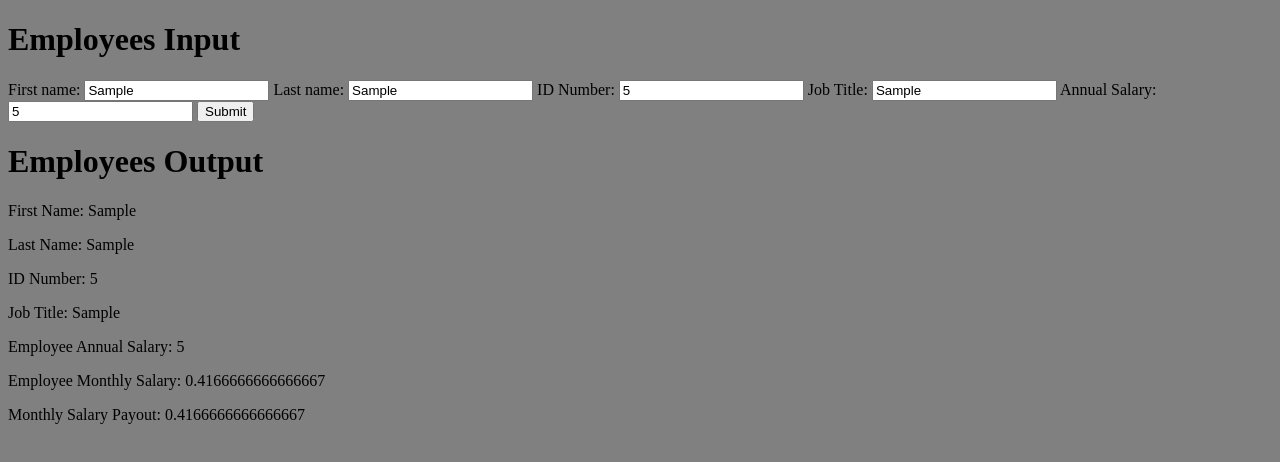
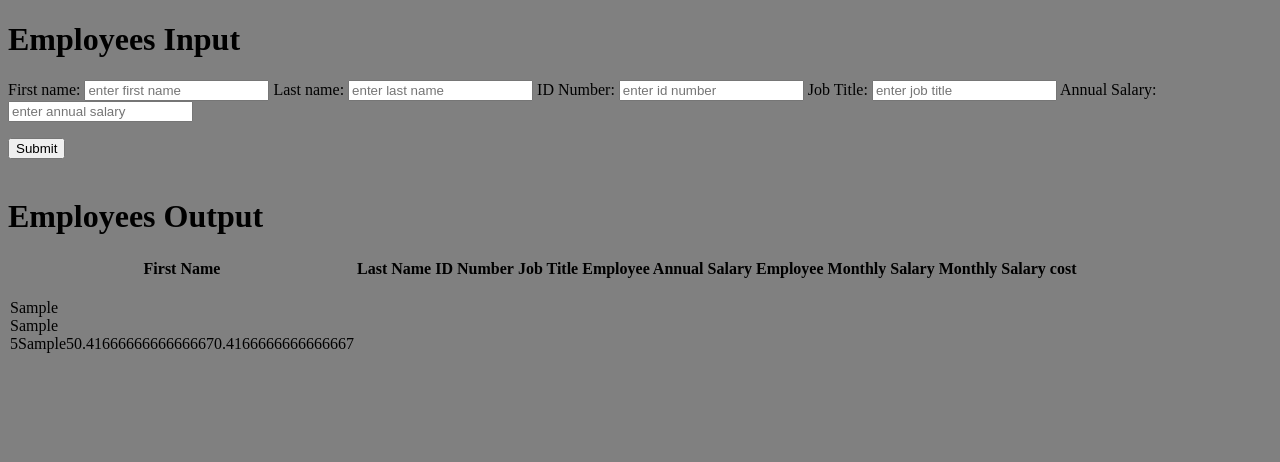
Before and after one commit to jamakyework/Weekend1_Salary_Calc_John, a plain HTML site: page index.html in a window 1280 px wide. Both pictures are taken after typing "Sample", "Sample", "5", "Sample", "5" into the empty fields and a click on the button "Submit". Drawn offline with Linux system fonts and the light colour scheme.

Commit message:
added clear function

```diff
--- a/index.html
+++ b/index.html
@@ -7,21 +7,34 @@
     <title> Weekend Assignment 1</title>
   </head>
   <body>
-  <form id= "addEmployee">
+  <form id= "empInput">
   <h1>Employees Input </h1>
-  First name:
-  <input type="text" id= "firstName" placeholder="enter first name">
-  Last name:
-  <input type="text" id="lastName" placeholder="enter last name">
-  ID Number:
-  <input type="number" id="idNum" placeholder="enter id number">
-  Job Title:
-  <input type="text" id="jobTitle" placeholder="enter job title">
-  Annual Salary:
-  <input type="number" id="annualSal" placeholder="enter annual salary">
-  <button type="button" onclick="clickFunction(); clearForm(); monthlySalCalc()"> Submit </button>
+  <p> First name:    <input type="text" id= "firstName" placeholder="enter first name">
+  Last name:     <input type="text" id="lastName" placeholder="enter last name">
+  ID Number:     <input type="number" id="idNum" placeholder="enter id number">
+  Job Title:     <input type="text" id="jobTitle" placeholder="enter job title">
+  Annual Salary: <input type="number" id="annualSal" placeholder="enter annual salary">
+  </p>
+  <button type="button" onclick="clickFunction(), clearForm()"> Submit </button>
   </form>
-<div id= "employeesOutput">
+  <br>
+  <h1>Employees Output</h1>
+  <table id= 'outputTable'>
+    <thead>
+      <tr>
+        <p>
+        <th id='fname'>First Name</th>
+        <th id='lname'>Last Name</th>
+        <th id='idNum1'>ID Number</th>
+        <th id='jobTitle1'>Job Title</th>
+        <th id='annualSal1'>Employee Annual Salary</th>
+        <th id= 'monthlySal'>Employee Monthly Salary</th>
+        <th id='totalMonthlySal'> Monthly Salary cost</th>
+      </p>
+      </tr>
+</table>
+
+<!-- <div id= "employeesOutput">
  <h1>Employees Output</h1>
   <p id="fname">First Name: </p>
   <p id="lname">Last Name: </p>
@@ -30,8 +43,7 @@
   <p id="annualSal1"> Employee Annual Salary: </p>
   <p id="monthlySal"> Employee Monthly Salary: </p>
   <p id="totalMonthlySal"> Monthly Salary Payout: </p>
-</div>
-
+</div> -->
   </body>
 </html>
 
--- a/script.js
+++ b/script.js
@@ -2,9 +2,6 @@ console.log("it works");
 
 // userInput array
 var userInput = [];
-var totalSalCost = 0;
-// console.log("This is in userInput: ", userInput);
-console.log("User userInput log1: ", userInput);
 
 // start clickFunction(acquire user input)
  var clickFunction = function() {
@@ -21,47 +18,55 @@ console.log("User userInput log1: ", userInput);
     var monthlySal = annualSal/12;  //calculate monthly salary
                      console.log("Monthly Salary:", monthlySal);
     var newItem = [firstName, lastName, idNum, jobTitle, annualSal, monthlySal];
-      userInput.push(newItem); // push  into the userInput array
+      userInput.push(newItem); //push  into the userInput array
       console.log("This is in userInput log2: ", userInput);//check to see if push worked
-        document.getElementById('fname').innerHTML+=(firstName);
-        document.getElementById('lname').innerHTML+=(lastName);
-        document.getElementById('idNum1').innerHTML+=(idNum);
-        document.getElementById('jobTitle1').innerHTML+=(jobTitle);
-        document.getElementById('annualSal1').innerHTML+=(annualSal);
-        document.getElementById('monthlySal').innerHTML+=(monthlySal);
-        document.getElementById('totalMonthlySal').innerHTML+=(monthlySalCalc());
+        document.getElementById('outputTable').innerHTML+=("<br> " + firstName + "<br>");
+        document.getElementById('outputTable').innerHTML+=(lastName + "<br>");
+        document.getElementById('outputTable').innerHTML+=(idNum);
+        document.getElementById('outputTable').innerHTML+=(jobTitle);
+        document.getElementById('outputTable').innerHTML+=(annualSal);
+        document.getElementById('outputTable').innerHTML+=(monthlySal);
+        // document.getElementById('fname').innerHTML+=(firstName);
+        // document.getElementById('lname').innerHTML+=(lastName);
+        // document.getElementById('idNum1').innerHTML+=(idNum);
+        // document.getElementById('jobTitle1').innerHTML+=(jobTitle);
+        // document.getElementById('annualSal1').innerHTML+=(annualSal);
+        // document.getElementById('monthlySal').innerHTML+=(monthlySal);
+        document.getElementById('outputTable').innerHTML+=(monthlySalCalc());
       };
 // end clickFunctionfunction
 
-//clear Form
-var clearForm = function() {
-  document.getElementById('fname').innerHTML+="";
-  document.getElementById('lname').innerHTML+="";
-  document.getElementById('idNum').innerHTML+="";
-  document.getElementById('jobTitle').innerHTML+="";
-  document.getElementById('annualSal').innerHTML+="";
-  // return clearForm;
-};
+//begin totalMonthlySalCalc2
+function monthlySalCalc() {
+    var totalSalCost = 0;
+    for   (var i = 0; i < userInput.length; i++) {
+    totalSalCost += userInput[i][5];
+    console.log("This is the total monthly cost of salary: ", totalSalCost);
+} return totalSalCost;
+}
+  //end totalMonthlySalCalc2
 
   function clearForm() {
-  document.getElementById('fname').innerHTML+="";
-  document.getElementById('lname').innerHTML+="";
-  document.getElementById('idNum').innerHTML+="";
-  document.getElementById('jobTitle').innerHTML+="";
-  document.getElementById('annualSal').innerHTML+="";
-  // return clearForm();
+document.getElementById("empInput").reset();
 }
+// //clear Form
+// var clearForm = function() {
+//   document.getElementById('firstname').innerHTML ="";
+//   document.getElementById('lastName').innerHTML ="";
+//   document.getElementById('idNum').innerHTML ="";
+//   document.getElementById('jobTitle').innerHTML ="";
+//   document.getElementById('annualSal').innerHTML ="";
+// };
+//
+// function clearForm() {
+//   document.getElementById('firstName').innerHTML ="";
+//   document.getElementById('lastName').innerHTML ="";
+//   document.getElementById('idNum').innerHTML ="";
+//   document.getElementById('jobTitle').innerHTML ="";
+//   document.getElementById('annualSal').innerHTML ="";
+// }
 
-//begin totalMonthlySalCalc2
-function monthlySalCalc() {
-    var startSal = 0;
-    for   (var i = 0; i < userInput.length; i++) {
-    startSal += userInput[i][5];
-    console.log("This is the total monthly cost of salary: ", startSal);
-    }
-    return startSal;
-  }
-  //end totalMonthlySalCalc2
+
 
 // //begin totalMonthlySalCalc1
 // var monthlySalCalc = function () {
--- a/styles.css
+++ b/styles.css
@@ -1,3 +1,7 @@
 body {
     background: grey no-repeat fixed center;
+    text-align:;
+    color:;
+    font-style:;
+    font-size:;
 }
```
Also changed, not shown: 1 other file. Lines whose indentation alone changed are shown as unchanged.
